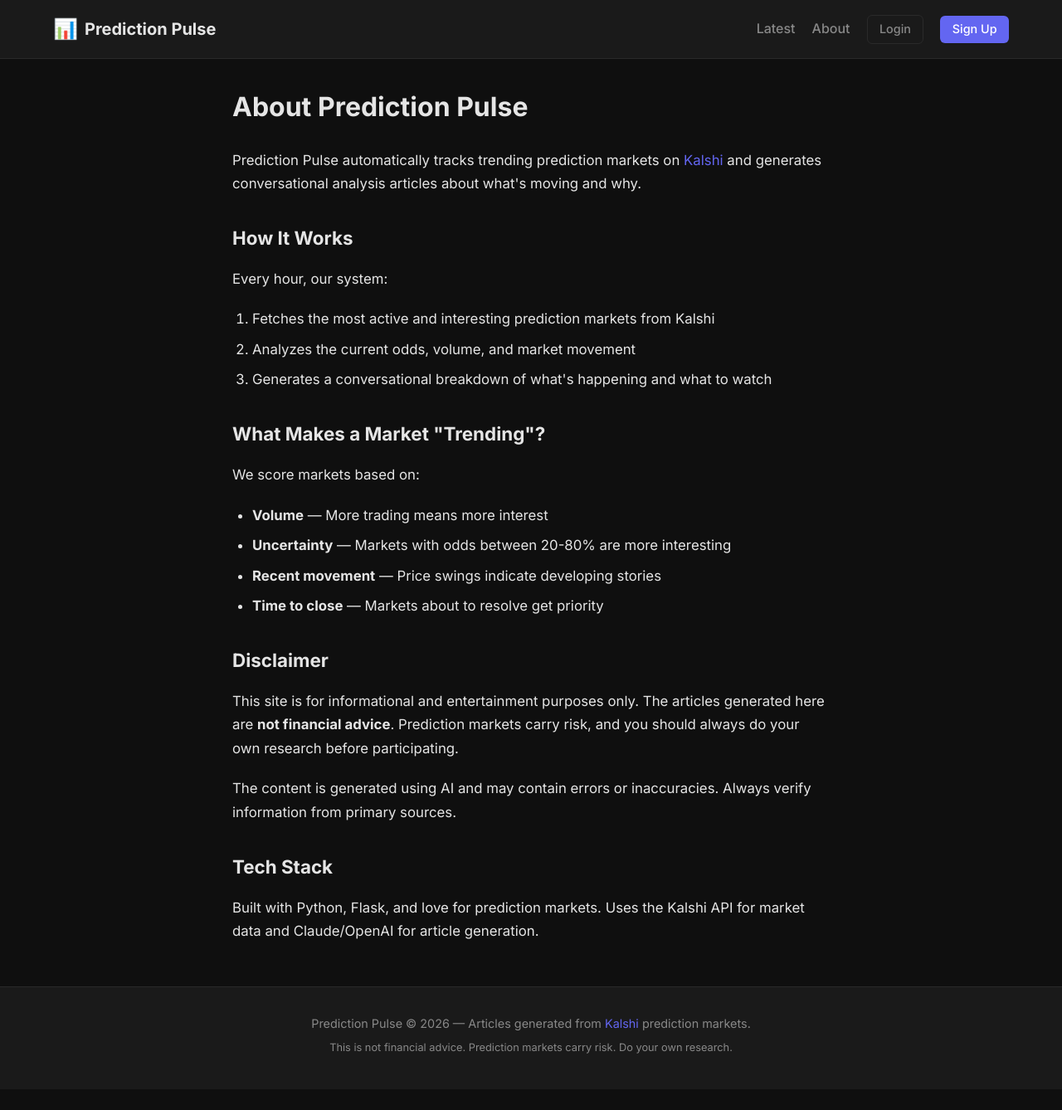
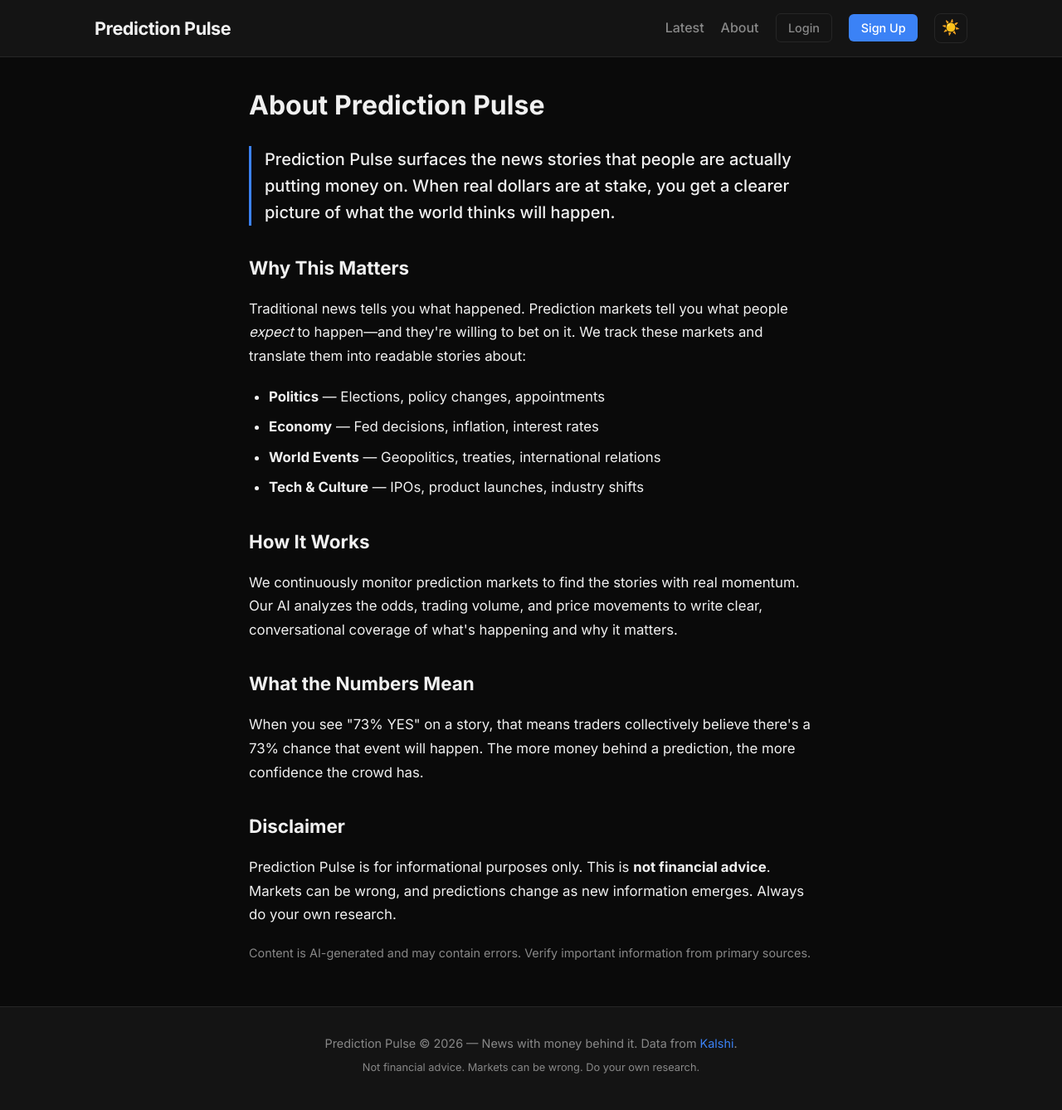
Before and after one commit to squireaintready/kalshi-news, a Flask app: page /about in a window 1280 px wide. Shown: the whole page at 83% size. Before the commit the page ends 1270 px from the top, so only its background shows below. Run offline with Flask 3, Linux system fonts and the light colour scheme; parts of the project's set-up code (start-up, migrations or seed data) failed here and were passed over.

Commit message:
Rebrand to news-focused platform with light/dark mode
Language changes:
- "What's Moving in Prediction Markets" -> "News With Money Behind It"
- Updated all copy to focus on news stories, not betting
- Rewrote About page with news-focused messaging
- Updated meta descriptions and footerUI redesign:
- Cleaner, more editorial typography (serif headlines)
- Removed gradient text effects for cleaner look
- Softer card shadows and borders
- More newspaper-like layout

Light/Dark mode:
- Added theme toggle button in navigation
- CSS variables for both themes
- Saves preference to localStorage
- Smooth transitions between modes

Co-Authored-By: Claude Opus 4.5 <noreply@anthropic.com>

```diff
--- a/static/style.css
+++ b/static/style.css
@@ -1,20 +1,35 @@
-/* CSS Variables */
-:root {
-    --color-bg: #0f0f0f;
-    --color-bg-secondary: #1a1a1a;
-    --color-bg-card: #1f1f1f;
-    --color-text: #e5e5e5;
+/* CSS Variables - Dark Theme (Default) */
+:root, [data-theme="dark"] {
+    --color-bg: #0a0a0a;
+    --color-bg-secondary: #141414;
+    --color-bg-card: #1a1a1a;
+    --color-text: #f0f0f0;
     --color-text-muted: #888;
-    --color-accent: #6366f1;
-    --color-accent-hover: #818cf8;
+    --color-accent: #3b82f6;
+    --color-accent-hover: #60a5fa;
     --color-green: #22c55e;
     --color-red: #ef4444;
     --color-yellow: #eab308;
-    --color-border: #2a2a2a;
+    --color-border: #262626;
     --font-sans: 'Inter', -apple-system, BlinkMacSystemFont, sans-serif;
     --font-serif: 'Merriweather', Georgia, serif;
-    --max-width: 1200px;
-    --content-width: 720px;
+    --max-width: 1100px;
+    --content-width: 680px;
+}
+
+/* Light Theme */
+[data-theme="light"] {
+    --color-bg: #ffffff;
+    --color-bg-secondary: #f8f9fa;
+    --color-bg-card: #ffffff;
+    --color-text: #1a1a1a;
+    --color-text-muted: #6b7280;
+    --color-accent: #2563eb;
+    --color-accent-hover: #1d4ed8;
+    --color-green: #16a34a;
+    --color-red: #dc2626;
+    --color-yellow: #ca8a04;
+    --color-border: #e5e7eb;
 }
 
 /* Reset & Base */
@@ -80,6 +95,13 @@ a, button, input, select, textarea {
     display: flex;
     align-items: center;
     justify-content: space-between;
+    gap: 1rem;
+}
+
+.header-left {
+    display: flex;
+    align-items: center;
+    gap: 1rem;
 }
 
 .logo {
@@ -87,16 +109,30 @@ a, button, input, select, textarea {
     align-items: center;
     gap: 0.5rem;
     font-weight: 700;
-    font-size: 1.25rem;
+    font-size: 1.35rem;
     color: var(--color-text);
+    letter-spacing: -0.02em;
 }
 
 .logo:hover {
     color: var(--color-text);
 }
 
-.logo-icon {
-    font-size: 1.5rem;
+/* Theme Toggle */
+.theme-toggle {
+    background: transparent;
+    border: 1px solid var(--color-border);
+    border-radius: 8px;
+    padding: 0.5rem;
+    cursor: pointer;
+    font-size: 1.1rem;
+    line-height: 1;
+    transition: all 0.2s;
+}
+
+.theme-toggle:hover {
+    background: var(--color-bg-card);
+    border-color: var(--color-text-muted);
 }
 
 .main-nav {
@@ -489,6 +536,21 @@ a, button, input, select, textarea {
 
 .about-content p {
     margin-bottom: 1.25rem;
+}
+
+.about-content .lead {
+    font-size: 1.25rem;
+    font-weight: 500;
+    line-height: 1.6;
+    color: var(--color-text);
+    border-left: 3px solid var(--color-accent);
+    padding-left: 1rem;
+    margin-bottom: 2rem;
+}
+
+.about-content .muted {
+    color: var(--color-text-muted);
+    font-size: 0.9rem;
 }
 
 .about-content h2 {
--- a/templates/about.html
+++ b/templates/about.html
@@ -7,32 +7,27 @@
     <h1>About Prediction Pulse</h1>
 
     <div class="about-content">
-        <p>Prediction Pulse automatically tracks trending prediction markets on <a href="https://kalshi.com" target="_blank">Kalshi</a> and generates conversational analysis articles about what's moving and why.</p>
+        <p class="lead">Prediction Pulse surfaces the news stories that people are actually putting money on. When real dollars are at stake, you get a clearer picture of what the world thinks will happen.</p>
+
+        <h2>Why This Matters</h2>
+        <p>Traditional news tells you what happened. Prediction markets tell you what people <em>expect</em> to happen—and they're willing to bet on it. We track these markets and translate them into readable stories about:</p>
+        <ul>
+            <li><strong>Politics</strong> — Elections, policy changes, appointments</li>
+            <li><strong>Economy</strong> — Fed decisions, inflation, interest rates</li>
+            <li><strong>World Events</strong> — Geopolitics, treaties, international relations</li>
+            <li><strong>Tech & Culture</strong> — IPOs, product launches, industry shifts</li>
+        </ul>
 
         <h2>How It Works</h2>
-        <p>Every hour, our system:</p>
-        <ol>
-            <li>Fetches the most active and interesting prediction markets from Kalshi</li>
-            <li>Analyzes the current odds, volume, and market movement</li>
-            <li>Generates a conversational breakdown of what's happening and what to watch</li>
-        </ol>
+        <p>We continuously monitor prediction markets to find the stories with real momentum. Our AI analyzes the odds, trading volume, and price movements to write clear, conversational coverage of what's happening and why it matters.</p>
 
-        <h2>What Makes a Market "Trending"?</h2>
-        <p>We score markets based on:</p>
-        <ul>
-            <li><strong>Volume</strong> — More trading means more interest</li>
-            <li><strong>Uncertainty</strong> — Markets with odds between 20-80% are more interesting</li>
-            <li><strong>Recent movement</strong> — Price swings indicate developing stories</li>
-            <li><strong>Time to close</strong> — Markets about to resolve get priority</li>
-        </ul>
+        <h2>What the Numbers Mean</h2>
+        <p>When you see "73% YES" on a story, that means traders collectively believe there's a 73% chance that event will happen. The more money behind a prediction, the more confidence the crowd has.</p>
 
         <h2>Disclaimer</h2>
-        <p>This site is for informational and entertainment purposes only. The articles generated here are <strong>not financial advice</strong>. Prediction markets carry risk, and you should always do your own research before participating.</p>
+        <p>Prediction Pulse is for informational purposes only. This is <strong>not financial advice</strong>. Markets can be wrong, and predictions change as new information emerges. Always do your own research.</p>
 
-        <p>The content is generated using AI and may contain errors or inaccuracies. Always verify information from primary sources.</p>
-
-        <h2>Tech Stack</h2>
-        <p>Built with Python, Flask, and love for prediction markets. Uses the Kalshi API for market data and Claude/OpenAI for article generation.</p>
+        <p class="muted">Content is AI-generated and may contain errors. Verify important information from primary sources.</p>
     </div>
 </div>
 {% endblock %}
--- a/templates/base.html
+++ b/templates/base.html
@@ -5,9 +5,9 @@
     <meta name="viewport" content="width=device-width, initial-scale=1.0, viewport-fit=cover, user-scalable=no">
     <meta name="apple-mobile-web-app-capable" content="yes">
     <meta name="apple-mobile-web-app-status-bar-style" content="black-translucent">
-    <meta name="description" content="AI-powered news articles about Kalshi prediction markets">
+    <meta name="description" content="News with money behind it. Stories people are betting on, analyzed and explained.">
     <meta property="og:title" content="{% block og_title %}Prediction Pulse{% endblock %}">
-    <meta property="og:description" content="{% block og_description %}Stay informed with AI-generated analysis of trending prediction markets{% endblock %}">
+    <meta property="og:description" content="{% block og_description %}The news stories people are putting money on. Real stakes. Real insight.{% endblock %}">
     <meta property="og:type" content="website">
     <title>{% block title %}Prediction Pulse{% endblock %}</title>
     <link rel="stylesheet" href="{{ url_for('static', filename='style.css') }}">
@@ -19,7 +19,6 @@
     <header class="site-header">
         <div class="container">
             <a href="{{ url_for('index') }}" class="logo">
-                <span class="logo-icon">📊</span>
                 <span class="logo-text">Prediction Pulse</span>
             </a>
             <nav class="main-nav">
@@ -35,6 +34,9 @@
                     <a href="{{ url_for('login') }}" class="nav-btn nav-btn-secondary">Login</a>
                     <a href="{{ url_for('signup') }}" class="nav-btn nav-btn-primary">Sign Up</a>
                 {% endif %}
+                <button class="theme-toggle" onclick="toggleTheme()" aria-label="Toggle theme">
+                    <span class="theme-icon">🌙</span>
+                </button>
             </nav>
         </div>
     </header>
@@ -59,9 +61,33 @@
 
     <footer class="site-footer">
         <div class="container">
-            <p>Prediction Pulse &copy; {{ now.year if now else 2024 }} — Articles generated from <a href="https://kalshi.com" target="_blank">Kalshi</a> prediction markets.</p>
-            <p class="disclaimer">This is not financial advice. Prediction markets carry risk. Do your own research.</p>
+            <p>Prediction Pulse &copy; {{ now.year if now else 2024 }} — News with money behind it. Data from <a href="https://kalshi.com" target="_blank">Kalshi</a>.</p>
+            <p class="disclaimer">Not financial advice. Markets can be wrong. Do your own research.</p>
         </div>
     </footer>
+    <script>
+        function toggleTheme() {
+            const html = document.documentElement;
+            const currentTheme = html.getAttribute('data-theme');
+            const newTheme = currentTheme === 'light' ? 'dark' : 'light';
+            html.setAttribute('data-theme', newTheme);
+            localStorage.setItem('theme', newTheme);
+            updateThemeIcon(newTheme);
+        }
+
+        function updateThemeIcon(theme) {
+            const icon = document.querySelector('.theme-icon');
+            if (icon) {
+                icon.textContent = theme === 'light' ? '🌙' : '☀️';
+            }
+        }
+
+        // Initialize theme on page load
+        (function() {
+            const savedTheme = localStorage.getItem('theme') || 'dark';
+            document.documentElement.setAttribute('data-theme', savedTheme);
+            updateThemeIcon(savedTheme);
+        })();
+    </script>
 </body>
 </html>
```
Also changed, not shown: other parts of static/style.css (+24 -13 lines), templates/index.html (+7 -7 lines).
